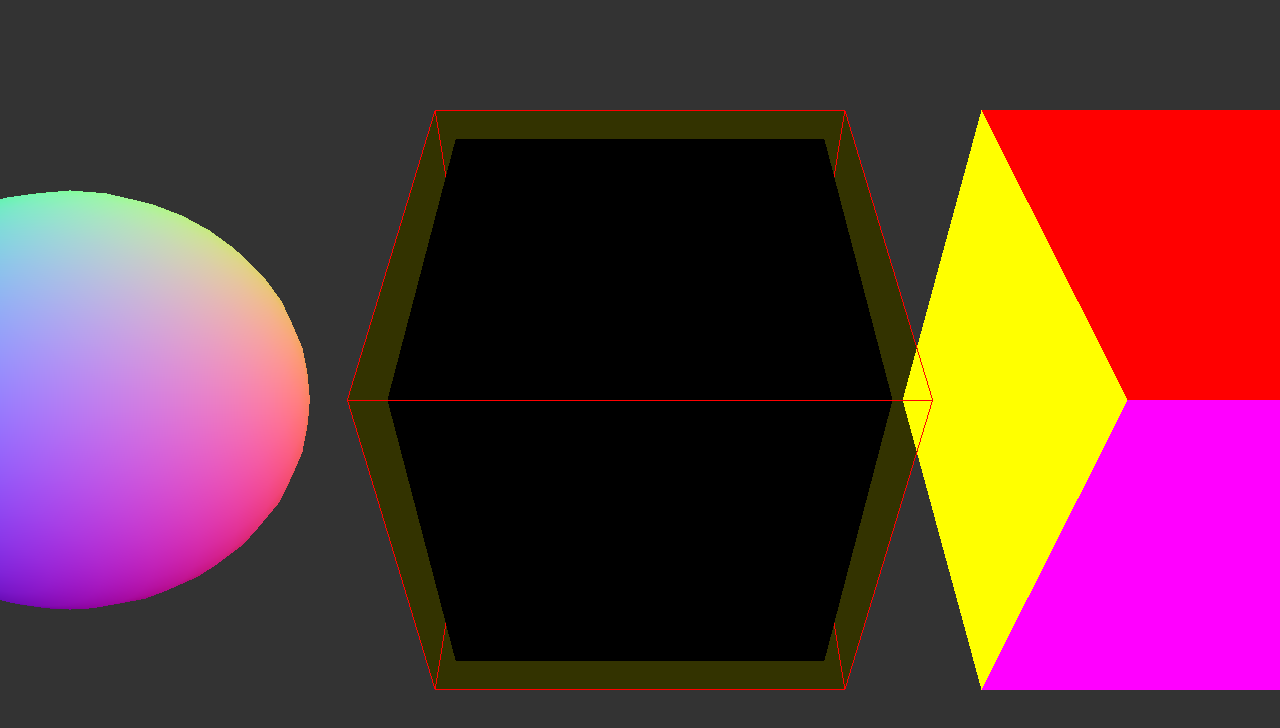
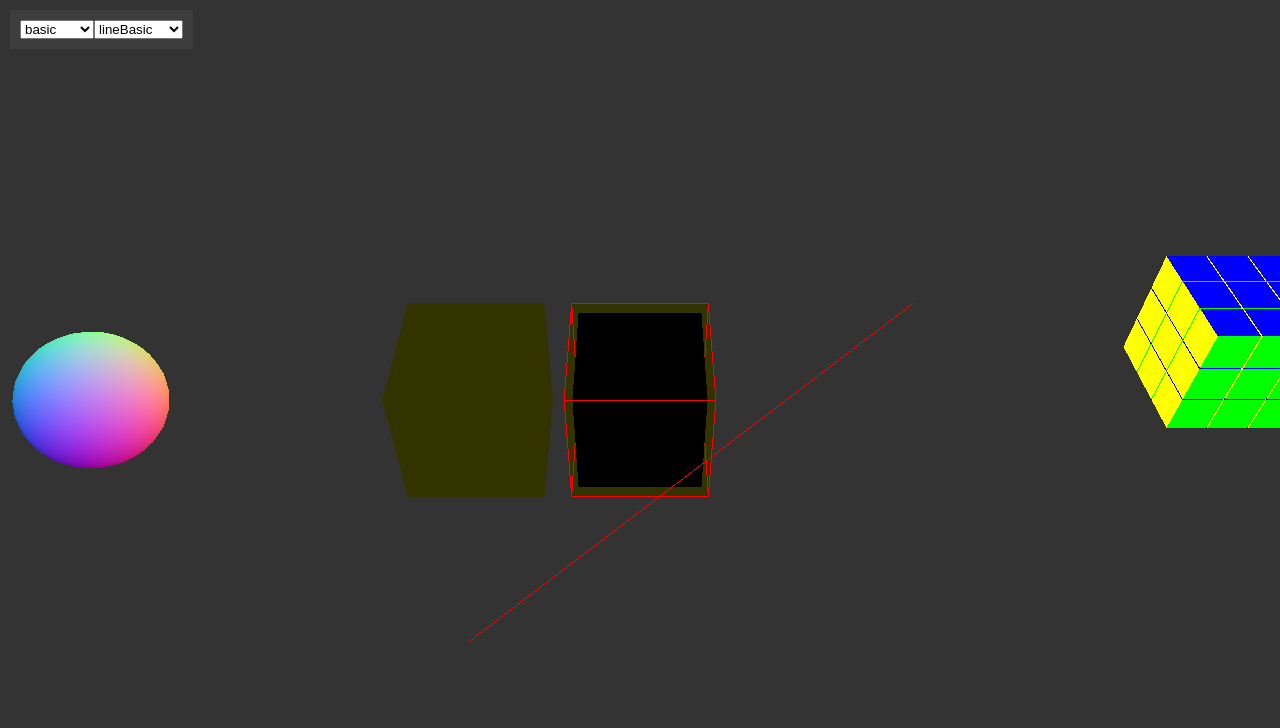
Before and after one commit to Tomoyd/frontend-framework, a Vue app in the folder vue-proj/: page /three/materials in a window 1280 px wide. Shown: the top 728 px of the page. Built offline with nearby package versions, Linux system fonts and the light colour scheme.

Commit message:
feat: materials done

```diff
--- a/vue-proj/src/hooks/useThree.ts
+++ b/vue-proj/src/hooks/useThree.ts
@@ -49,6 +49,14 @@ export function customGeometry() {
 
   const material = new THREE.MeshBasicMaterial({ color: 0xffff00 });
   return new Mesh(geometry, material);
+}
+type Item = [number, number, number];
+export function createLineGeometry(vertices: Item[] = []) {
+  const points = vertices.map((item) => new THREE.Vector3(...item));
+  const geometry = new THREE.BufferGeometry().setFromPoints(points);
+  // const vertices = new Float32Array([...vertice]);
+  // geometry.setAttribute('position', new THREE.BufferAttribute(vertices, 3));
+  return geometry;
 }
 
 function createLineCube() {
@@ -116,8 +124,7 @@ export function useThree(id: string) {
 
   function render() {
     renderer.render(scene, perspectiveCamera);
-
-    window.requestAnimationFrame(render);
+    // window.requestAnimationFrame(render);
   }
 
   function getOjectByName(name: string) {
--- a/vue-proj/src/views/three/MaterialsDemo.vue
+++ b/vue-proj/src/views/three/MaterialsDemo.vue
@@ -1,13 +1,50 @@
 <template>
+  <div class="selection" @change="onChange">
+    <select v-model="meshOption">
+      <option
+        v-for="(_, key) in meshOptions"
+        :name="key"
+        :key="key"
+        :value="key"
+      >
+        {{ key }}
+      </option>
+    </select>
+    <select v-model="lineOption" @change="onChangeLine">
+      <option
+        v-for="(_, key) in lineOptions"
+        :name="key"
+        :key="key"
+        :value="key"
+      >
+        {{ key }}
+      </option>
+    </select>
+  </div>
   <div id="three"></div>
 </template>
 
+<style scoped>
+.selection {
+  color: #ee0000;
+  left: 10px;
+  top: 10px;
+  position: fixed;
+  background-color: #3d3d3d;
+  padding: 10px;
+}
+</style>
+
 <script lang="ts" setup>
-import { createMultiMaterialObject, useThree } from '@/hooks/useThree';
+import {
+  createLineGeometry,
+  createMultiMaterialObject,
+  customGeometry,
+  useThree,
+} from '@/hooks/useThree';
 import * as THREE from 'three';
-import { Mesh } from 'three';
-import { onMounted } from 'vue';
-const three = useThree('three');
+import { Group, Mesh } from 'three';
+import { onMounted, ref } from 'vue';
 
 /*
 基础属性
@@ -55,49 +92,167 @@ function simpleMaterials() {
     // wireframeLinewidth: 2, // 只有THREE.CanvasRender 有效
   });
 
+  // 随机生成自然颜色
   const normal = new THREE.MeshNormalMaterial();
 
-  return { basic, depth, normal };
+  // 高级材质
+
+  THREE.MeshLambertMaterial; // 产生暗淡并不光亮的表面，对于场景中的光源产生反应
+  THREE.MeshPhongMaterial, THREE.MeshToonMaterial; // 其他和lamber一致，不同的是可以指定高亮的颜色
+  THREE.ShaderMaterial; // 着色器
+
+  const lamber = new THREE.MeshLambertMaterial({
+    color: 0xff0000, // 光源时显示的颜色， 会与环境光混合
+    emissive: 0x0000ff, // 没有光源时自己发出的颜色,有的时候进行与color混合
+    wireframe: false,
+  });
+
+  //
+  const phong = new THREE.MeshPhongMaterial({
+    color: 0x7777ff, // 与自然光混合 相乘
+    // emissive: 0xffffff, // 如果设置有无，光源时自己发出的颜色
+    specular: 0xffffff, //高光色
+    shininess: 60, // 高光度,
+    // wireframe: true,
+  });
+
+  // 更接近物理
+  THREE.MeshPhysicalMaterial;
+  THREE.MeshStandardMaterial;
+
+  const physical = new THREE.MeshPhysicalMaterial({
+    color: 0xffff00,
+    // emissive: 0x00ff00,
+    clearcoat: 0.7,
+    clearcoatRoughness: 0.6,
+    reflectivity: 0.7,
+    metalness: 0.6, // 0-1
+    roughness: 0.0, //0-1
+  });
+  const standard = new THREE.MeshStandardMaterial({
+    color: 0xffff00,
+    // emissive: 0x00ff00,
+
+    metalness: 0.6, // 0-1
+    roughness: 0.0, //0-1
+  });
+
+  const shader = new THREE.ShaderMaterial();
+
+  return {
+    basic,
+    depth,
+    normal,
+    lamber,
+    phong,
+    physical,
+    standard,
+    shader,
+  };
+}
+
+function lineMaterials() {
+  const lineDashed = new THREE.LineDashedMaterial({
+    color: 0xffff00,
+    linewidth: 3,
+    gapSize: 3,
+    scale: 1.5,
+  });
+
+  const lineBasic = new THREE.LineBasicMaterial({
+    color: 0xff0000,
+    linewidth: 3,
+  });
+
+  return { lineBasic, lineDashed };
 }
 function createCube<T extends THREE.Material>(
-  material: T,
+  material: T | T[],
   geometry?: THREE.ShapeGeometry
 ) {
   if (!geometry) {
-    geometry = new THREE.BoxGeometry(30, 30, 30);
+    geometry = new THREE.BoxGeometry(10, 10, 10);
   }
 
   return new Mesh(geometry, material);
 }
-onMounted(() => {
-  const materials = simpleMaterials();
 
-  const cube = createCube(materials.basic);
+function createMagic(n = 3) {
+  const group = new Group();
+  const materials = [
+    0xff0000, 0xffff00, 0xff00ff, 0x00ff00, 0x0000ff, 0x00ffff,
+  ].map((item) => new THREE.MeshBasicMaterial({ color: item }));
+  const geometry = new THREE.BoxGeometry(2.9, 2.9, 2.9);
+  for (let x = 0; x < n; x++) {
+    for (let y = 0; y < 3; y++) {
+      for (let z = 0; z < 3; z++) {
+        const cube = createCube(materials, geometry);
+        cube.position.set(x * 3, y * 3, z * 3);
+        group.add(cube);
+      }
+    }
+  }
+  return group;
+}
 
+function init() {
+  const materials = meshOptions;
+  const group = createMultiMaterialObject(new THREE.BoxGeometry(10, 10, 10), [
+    materials.basic,
+    materials.depth,
+  ]);
+  group.children[1].scale.set(0.9, 0.9, 0.9);
+  three.add(group);
+
+  const sphere = createCube(materials.normal, new THREE.SphereGeometry(5));
+  sphere.position.set(-40, 0, 0);
+  three.add(sphere);
+
+  const magic = createMagic();
+  magic.position.setX(40);
+  three.add(magic);
+
+  cube = createCube(materials.basic);
+  cube.position.setX(-12);
   three.add(cube);
 
-  const group = createMultiMaterialObject(new THREE.BoxGeometry(30, 30, 30), [
-    materials.basic,
-    materials.depth,
-    // materials.normal,
-  ]);
-  group.children[1].scale.set(0.9, 0.9, 0.9);
-
-  const sphere = createCube(materials.normal, new THREE.SphereGeometry(15));
-  sphere.position.set(-40, 0, 0);
-
-  const newCube = new THREE.Mesh(
-    new THREE.BoxGeometry(30, 30, 30),
-    [0xff0000, 0xffff00, 0xff00ff, 0xff00ff, 0xff0000, 0xff00ff].map(
-      (item) => new THREE.MeshBasicMaterial({ color: item })
-    )
+  line = new THREE.Line(
+    createLineGeometry([
+      [-10, -20, 0],
+      [20, 5, 5],
+    ]),
+    new THREE.LineBasicMaterial({
+      color: 0xff0000,
+      linewidth: 3,
+    })
   );
 
-  newCube.position.setX(40);
+  three.add(line);
 
-  three.add(newCube);
+  three.add(new THREE.AmbientLight(0xffffff)); // 受光照影响将显示黄色
+}
+const meshOptions = simpleMaterials();
+const lineOptions = lineMaterials();
+// const materialTypes = Object.keys(materials);
 
-  three.add(sphere);
-  three.add(group);
-});
+const three = useThree('three');
+const meshOption = ref<keyof typeof meshOptions>('basic');
+const lineOption = ref<keyof typeof lineOptions>('lineBasic');
+
+let cube: THREE.Mesh;
+let line: THREE.Line;
+function onChange() {
+  cube.material = meshOptions[meshOption.value];
+  window.requestAnimationFrame(three.render);
+}
+
+function onChangeLine() {
+  line.material = lineOptions[lineOption.value];
+  if (lineOption.value === 'lineDashed') {
+    line.computeLineDistances();
+  }
+
+  three.render();
+}
+onMounted(() => init());
 </script>
```
